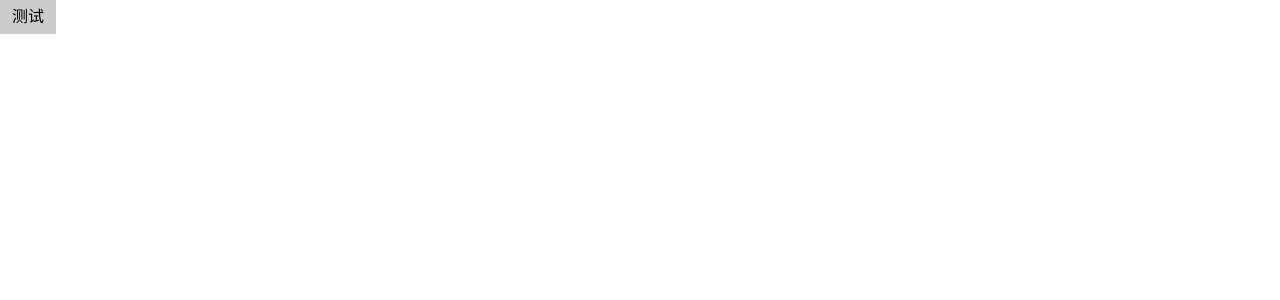
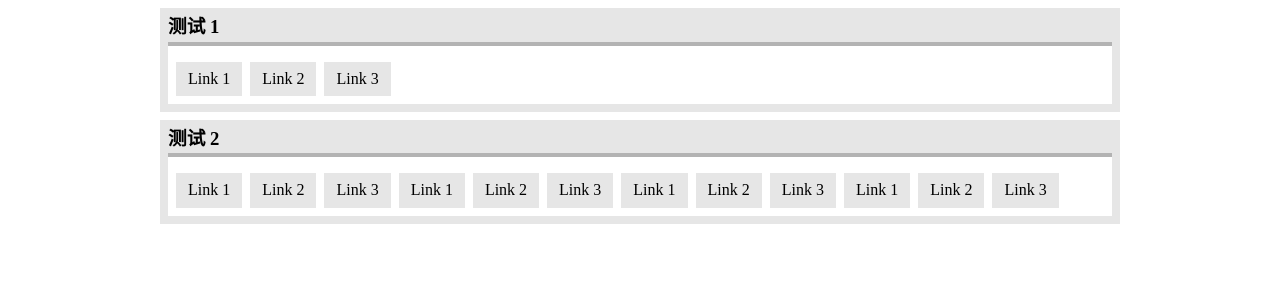
Before and after one commit to kljzndx/navigation, a Vue app: page / in a window 1280 px wide. Shown: the top 300 px of the page. Built offline with nearby package versions, Linux system fonts and the light colour scheme.

Commit message:
完成导航组设计

```diff
--- a/src/App.vue
+++ b/src/App.vue
@@ -1,14 +1,98 @@
 <script setup lang="ts">
 import MyLink from './components/myLink.vue';
+
+interface NavGroup {
+  key: string,
+  name: string,
+  items: Array<{
+    text: string,
+    link: string,
+  }>,
+}
+
+const navList: NavGroup[] = [
+  {
+    key: 'my-test-1',
+    name: '测试 1',
+    items: [
+      { text: 'Link 1', link: '#' },
+      { text: 'Link 2', link: '#' },
+      { text: 'Link 3', link: '#' },
+    ],
+  },
+  {
+    key: 'my-test-2',
+    name: '测试 2',
+    items: [
+      { text: 'Link 1', link: '#' },
+      { text: 'Link 2', link: '#' },
+      { text: 'Link 3', link: '#' },
+      { text: 'Link 1', link: '#' },
+      { text: 'Link 2', link: '#' },
+      { text: 'Link 3', link: '#' },
+      { text: 'Link 1', link: '#' },
+      { text: 'Link 2', link: '#' },
+      { text: 'Link 3', link: '#' },
+      { text: 'Link 1', link: '#' },
+      { text: 'Link 2', link: '#' },
+      { text: 'Link 3', link: '#' },
+    ],
+  },
+]
 
 </script>
 
 <template>
-  <div>
-    <MyLink link="#" text="测试"></MyLink>
+  <div class="main">
+    <ul>
+      <li class="group-li" v-for="group of navList">
+        <h3 class="gp-title">{{ group.name }}</h3>
+        <div class="separator"></div>
+        <ul class="link-ul">
+          <li v-for="item of group.items">
+            <MyLink :text="item.text" :link="item.link"></MyLink>
+          </li>
+        </ul>
+      </li>
+    </ul>
   </div>
 </template>
 
 <style scoped>
+ul {
+  list-style-type: none;
+  margin: 0;
+  padding: 0;
+}
 
+.main {
+  max-width: 60rem;
+  margin: 0 auto;
+  padding: 0 1rem;
+}
+
+.group-li {
+  margin: 0.5rem 0;
+  background-color: hsl(0, 0%, 90%);
+  border: 0.5rem solid hsl(0, 0%, 90%);
+}
+
+.gp-title {
+  margin: 0;
+}
+
+.separator {
+  height: 0.25rem;
+  background-color: hsl(0, 0%, 70%);
+  margin-top: 0.25rem;
+}
+
+.link-ul {
+  display: flex;
+  flex-wrap: wrap;
+  gap: 0.5rem;
+  padding: 0.5rem;
+  padding-top: 1rem;
+  background-color: white;
+}
 </style>
```
